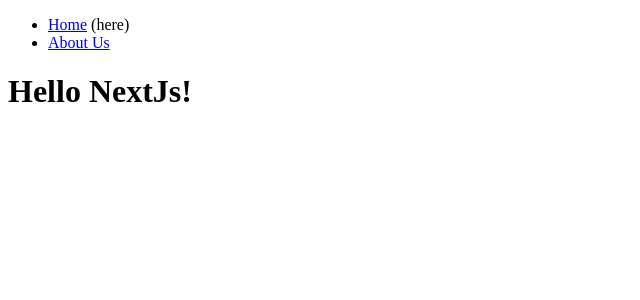
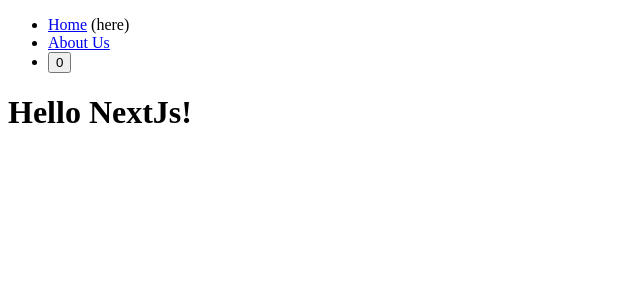
Before and after one commit to ehdnd/next-js-nomad, a Next.js app: page / in a window 1280 px wide. Shown: the top 300 px of the page, without its empty margins (0-640 px from the left). Built offline with nearby package versions, Linux system fonts and the light colour scheme.

Commit message:
2 4 hydration

```diff
--- a/components/navigation.tsx
+++ b/components/navigation.tsx
@@ -2,11 +2,14 @@
 
 import Link from "next/link";
 import { usePathname } from "next/navigation";
+import { useState } from "react";
 
 export default function Navigation() {
   // Client Component 에서만 사용가능
   const path = usePathname();
   console.log(path);
+
+  const [count, setCount] = useState(0);
 
   return (
     <nav>
@@ -18,7 +21,19 @@
           <Link href="/about-us">About Us</Link>
           {path === "/about-us" ? "(here)" : ""}
         </li>
+        <li>
+          <button onClick={() => setCount((c) => c + 1)}>{count}</button>
+        </li>
       </ul>
     </nav>
   );
 }
+
+/*
+/about-us ---> dummy HTML no interacttion (이벤트리스너 부착안됨)
+          ---> init() new React App with dummy HTML starting point
+          ---> navigation 이 a 에서 react component가 된다
+/about-us ---> <button>0</button>
+          ---> <button onClinck=...>
+          ---> 이게 hydration 단순 HTML을 React App 으로 초기화하는 작업
+*/
```
